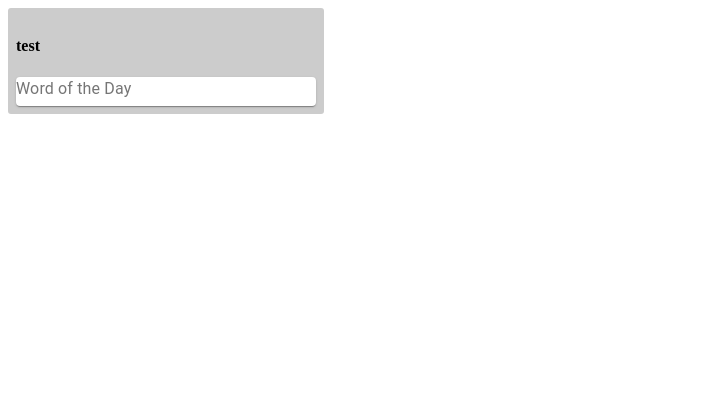
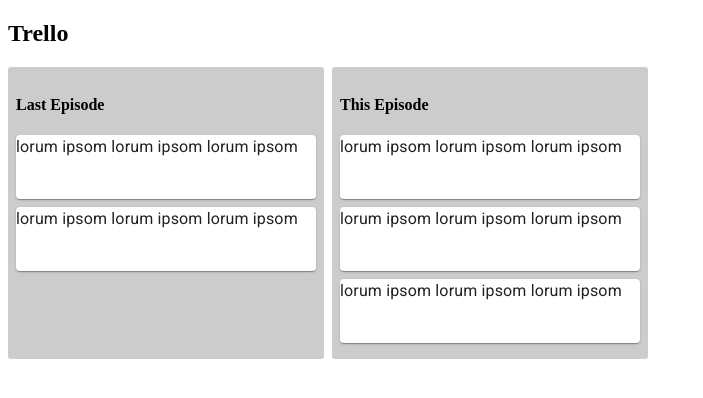
Before and after one commit to iamjayy/react-trelloclone, a React (Create React App) app: page / in a window 1280 px wide. Shown: the top 398 px of the page, without its empty margins (0-703 px from the left). Built offline with nearby package versions, Linux system fonts and the light colour scheme.

Commit message:
list and cards

```diff
--- a/public/index.html
+++ b/public/index.html
@@ -10,6 +10,15 @@
       content="Web site created using create-react-app"
     />
     <link rel="apple-touch-icon" href="%PUBLIC_URL%/logo192.png" />
+    <link
+      rel="stylesheet"
+      href="https://fonts.googleapis.com/css?family=Roboto:300,400,500,700&display=swap"
+    />
+    <link
+      rel="stylesheet"
+      href="https://fonts.googleapis.com/icon?family=Material+Icons"
+    />
+
     <!--
       manifest.json provides metadata used when your web app is installed on a
       user's mobile device or desktop. See https://developers.google.com/web/fundamentals/web-app-manifest/
--- a/src/App.js
+++ b/src/App.js
@@ -1,14 +1,33 @@
 import React, { Component } from "react";
 import TrelloList from "../src/components/trelloList/TrelloList";
+import { connect } from "react-redux";
+import { StylesContext } from "@material-ui/styles";
 
 class App extends Component {
   render() {
+    const { lists } = this.props;
     return (
-      <div>
-        <TrelloList title="test" />
+      <div className="App">
+        <h2>Trello</h2>
+        <div style={style.listContainer}>
+          {lists.map(list => (
+            <TrelloList title={list.title} cards={list.cards} />
+          ))}
+        </div>
       </div>
     );
   }
 }
 
-export default App;
+const style = {
+  listContainer: {
+    display: "flex",
+    flexDirection: "row"
+  }
+};
+
+const mapStateToProps = state => ({
+  lists: state.lists
+});
+
+export default connect(mapStateToProps)(App);
--- /dev/null
+++ b/src/components/reducers/ListReducer.js
@@ -0,0 +1,43 @@
+const initialState = [
+  {
+    title: "Last Episode",
+    id: 0,
+    cards: [
+      {
+        id: 0,
+        text: "lorum ipsom lorum ipsom lorum ipsom"
+      },
+      {
+        id: 1,
+        text: "lorum ipsom lorum ipsom lorum ipsom"
+      }
+    ]
+  },
+  {
+    title: "This Episode",
+    id: 0,
+    cards: [
+      {
+        id: 0,
+        text: "lorum ipsom lorum ipsom lorum ipsom"
+      },
+      {
+        id: 1,
+        text: "lorum ipsom lorum ipsom lorum ipsom"
+      },
+      {
+        id: 2,
+        text: "lorum ipsom lorum ipsom lorum ipsom"
+      }
+    ]
+  }
+];
+
+const ListReducer = (state = initialState, action) => {
+  switch (action.type) {
+    default:
+      return state;
+  }
+};
+
+export default ListReducer;
--- a/src/components/reducers/index.js
+++ b/src/components/reducers/index.js
@@ -1,3 +1,6 @@
-import combineReducers from "redux";
+import { combineReducers } from "redux";
+import ListReducer from "./ListReducer";
 
-export default combineReducers({});
+export default combineReducers({
+  lists: ListReducer
+});
--- a/src/components/store/index.js
+++ b/src/components/store/index.js
@@ -1,7 +1,6 @@
 import { createStore } from "redux";
+import rootReducer from "../reducers/index";
 
-const reducer = () => {};
-
-const store = createStore(reducer);
+const store = createStore(rootReducer);
 
 export default store;
--- a/src/components/trelloCard/TrelloCard.js
+++ b/src/components/trelloCard/TrelloCard.js
@@ -1,15 +1,21 @@
 import React from "react";
 import Typography from "@material-ui/core/Typography";
 import Card from "@material-ui/core/Card";
+import CardContent from "@material-ui/core/CardContent";
 
-const TrelloCard = () => {
+const TrelloCard = ({ text }) => {
   return (
-    <Card>
-      <Typography color="textSecondary" gutterBottom>
-        Word of the Day
-      </Typography>
+    <Card style={styles.cardContainer}>
+      <Typography>{text}</Typography>
+      <CardContent />
     </Card>
   );
 };
 
+const styles = {
+  cardContainer: {
+    marginBottom: 8
+  }
+};
+
 export default TrelloCard;
--- a/src/components/trelloList/TrelloList.js
+++ b/src/components/trelloList/TrelloList.js
@@ -1,20 +1,24 @@
 import React from "react";
 import TrelloCard from "../trelloCard/TrelloCard";
+// import { CardActions, Card } from "@material-ui/core";
 
-const TrelloList = ({ title }) => {
+const TrelloList = ({ title, cards }) => {
   const styles = {
     container: {
       backgroundColor: "#ccc",
       borderRadius: 3,
       width: 300,
-      padding: 8
+      padding: 8,
+      marginRight: 8
     }
   };
 
   return (
     <div style={styles.container}>
       <h4>{title}</h4>
-      <TrelloCard />
+      {cards.map(card => (
+        <TrelloCard text={card.text} />
+      ))}
     </div>
   );
 };
```
